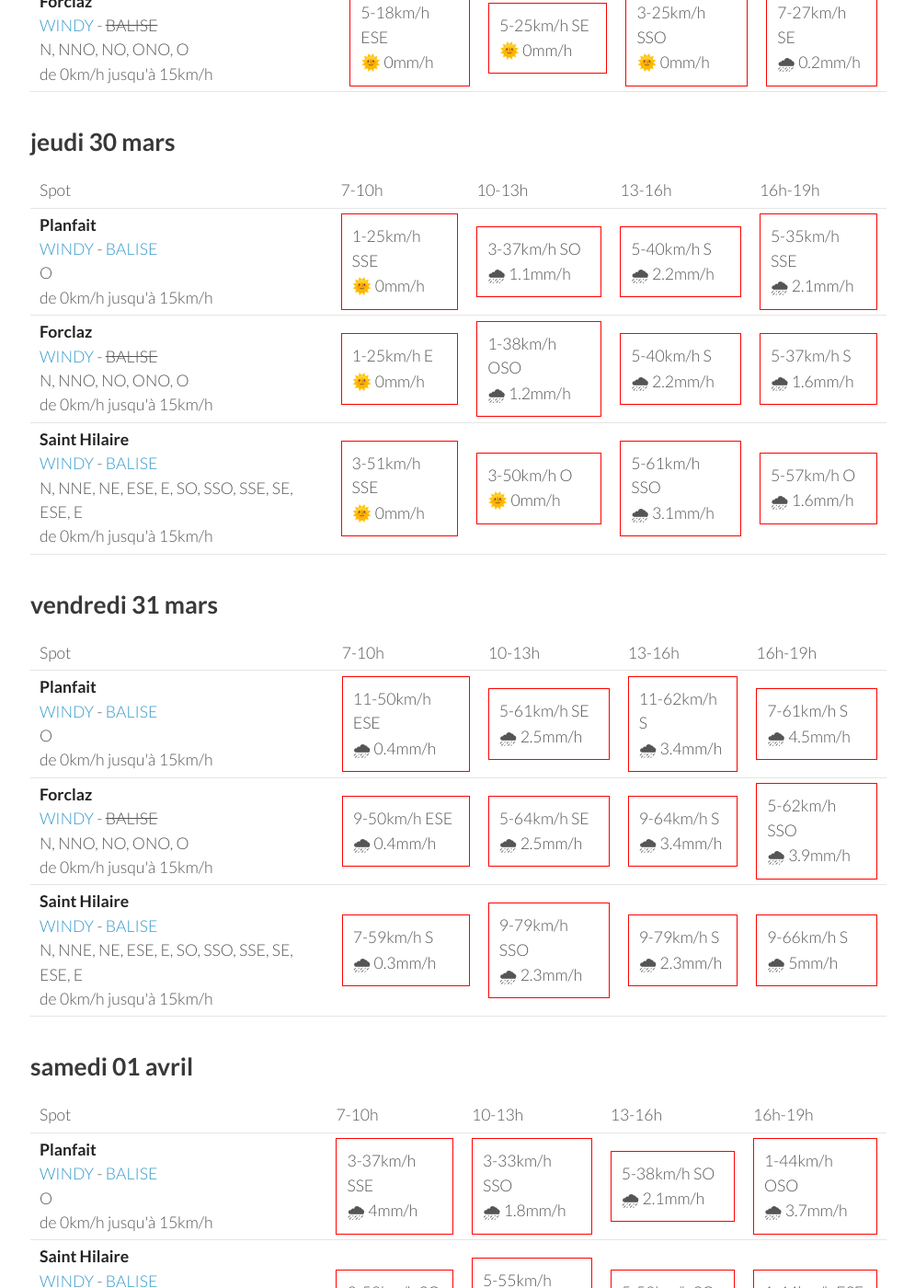
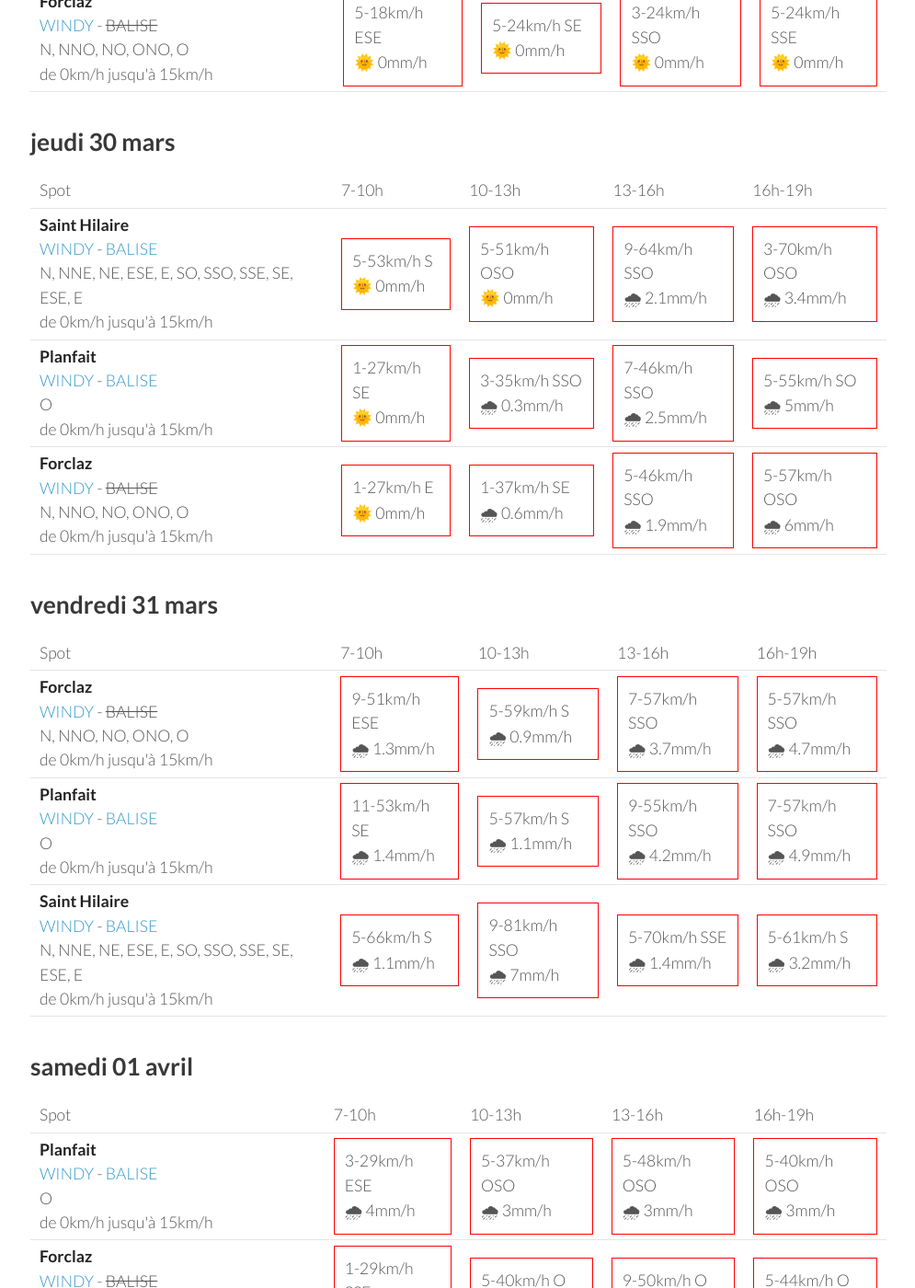
Before and after one commit to parapente-dans-le-nord/parapente-dans-le-nord.github.io, a Jekyll site: the page built from alpes_nord.markdown, in a window 1280 px wide and 1400 px high, scrolled down 1626 px. Shown: the whole window at 92% size, without its empty margins (25-1020 px from the left). Built offline with Jekyll 4.4.1, drawn with Linux system fonts in a browser that asks for light colours; some of the changed text lies outside the part shown.

Commit message:
update index.markdown

```diff
--- a/alpes_nord.markdown
+++ b/alpes_nord.markdown
@@ -114,9 +114,9 @@ page mise à jour le lundi 27 mars 19:26
         <td><strong>Saint Hilaire</strong><br><a href="https://windy.com/45.307/5.888?45.087,5.889,9,m:eUFagkX">WINDY</a> - <span class=""><a href="http://www.balisemeteo.com/balise.php?idBalise=61">BALISE</a> </span><br> <span class="vent-favorable">N, NNE, NE, ESE, E, SO, SSO, SSE, SE, ESE, E</span><br><span class="force-vent">de 0km/h jusqu'à 15km/h</span> </td>
 
             <td><div class="flyable"><p>3-14km/h SO</p><p>🌞 0mm/h</p></div></td>
-            <td><div class="not-flyable"><p>3-22km/h SSE</p><p>🌞 0mm/h</p></div></td>
-            <td><div class="not-flyable"><p>5-25km/h SO</p><p>🌞 0mm/h</p></div></td>
-            <td><div class="not-flyable"><p>5-29km/h S</p><p>🌧 0.3mm/h</p></div></td>
+            <td><div class="not-flyable"><p>3-24km/h SSO</p><p>🌞 0mm/h</p></div></td>
+            <td><div class="not-flyable"><p>5-25km/h S</p><p>🌞 0mm/h</p></div></td>
+            <td><div class="not-flyable"><p>5-24km/h SSE</p><p>🌞 0mm/h</p></div></td>
 
 
     </tr>
@@ -125,8 +125,8 @@ page mise à jour le lundi 27 mars 19:26
 
             <td><div class="not-flyable"><p>7-16km/h SE</p><p>🌞 0mm/h</p></div></td>
             <td><div class="not-flyable"><p>5-24km/h SE</p><p>🌞 0mm/h</p></div></td>
-            <td><div class="not-flyable"><p>5-25km/h SO</p><p>🌞 0mm/h</p></div></td>
-            <td><div class="not-flyable"><p>7-25km/h SE</p><p>🌧 0.4mm/h</p></div></td>
+            <td><div class="not-flyable"><p>5-24km/h S</p><p>🌞 0mm/h</p></div></td>
+            <td><div class="not-flyable"><p>5-22km/h SSE</p><p>🌞 0mm/h</p></div></td>
 
 
     </tr>
@@ -134,9 +134,9 @@ page mise à jour le lundi 27 mars 19:26
         <td><strong>Forclaz</strong><br><a href="https://windy.com/45.814/6.247?45.375,6.246,8,m:eVwaglz">WINDY</a> - <span class="no-balise"> BALISE </span><br> <span class="vent-favorable">N, NNO, NO, ONO, O</span><br><span class="force-vent">de 0km/h jusqu'à 15km/h</span> </td>
 
             <td><div class="not-flyable"><p>5-18km/h ESE</p><p>🌞 0mm/h</p></div></td>
-            <td><div class="not-flyable"><p>5-25km/h SE</p><p>🌞 0mm/h</p></div></td>
-            <td><div class="not-flyable"><p>3-25km/h SSO</p><p>🌞 0mm/h</p></div></td>
-            <td><div class="not-flyable"><p>7-27km/h SE</p><p>🌧 0.2mm/h</p></div></td>
+            <td><div class="not-flyable"><p>5-24km/h SE</p><p>🌞 0mm/h</p></div></td>
+            <td><div class="not-flyable"><p>3-24km/h SSO</p><p>🌞 0mm/h</p></div></td>
+            <td><div class="not-flyable"><p>5-24km/h SSE</p><p>🌞 0mm/h</p></div></td>
 
 
     </tr>
@@ -157,32 +157,32 @@ page mise à jour le lundi 27 mars 19:26
       <td>16h-19h</td>
     </tr>
 <tr>
+        <td><strong>Saint Hilaire</strong><br><a href="https://windy.com/45.307/5.888?45.087,5.889,9,m:eUFagkX">WINDY</a> - <span class=""><a href="http://www.balisemeteo.com/balise.php?idBalise=61">BALISE</a> </span><br> <span class="vent-favorable">N, NNE, NE, ESE, E, SO, SSO, SSE, SE, ESE, E</span><br><span class="force-vent">de 0km/h jusqu'à 15km/h</span> </td>
+
+            <td><div class="not-flyable"><p>5-53km/h S</p><p>🌞 0mm/h</p></div></td>
+            <td><div class="not-flyable"><p>5-51km/h OSO</p><p>🌞 0mm/h</p></div></td>
+            <td><div class="not-flyable"><p>9-64km/h SSO</p><p>🌧 2.1mm/h</p></div></td>
+            <td><div class="not-flyable"><p>3-70km/h OSO</p><p>🌧 3.4mm/h</p></div></td>
+
+
+    </tr>
+<tr>
         <td><strong>Planfait</strong><br><a href="https://windy.com/45.853/6.223?45.415,6.223,8">WINDY</a> - <span class=""><a href="https://www.openwindmap.org/PP496">BALISE</a> </span><br> <span class="vent-favorable">O</span><br><span class="force-vent">de 0km/h jusqu'à 15km/h</span> </td>
 
-            <td><div class="not-flyable"><p>1-25km/h SSE</p><p>🌞 0mm/h</p></div></td>
-            <td><div class="not-flyable"><p>3-37km/h SO</p><p>🌧 1.1mm/h</p></div></td>
-            <td><div class="not-flyable"><p>5-40km/h S</p><p>🌧 2.2mm/h</p></div></td>
-            <td><div class="not-flyable"><p>5-35km/h SSE</p><p>🌧 2.1mm/h</p></div></td>
+            <td><div class="not-flyable"><p>1-27km/h SE</p><p>🌞 0mm/h</p></div></td>
+            <td><div class="not-flyable"><p>3-35km/h SSO</p><p>🌧 0.3mm/h</p></div></td>
+            <td><div class="not-flyable"><p>7-46km/h SSO</p><p>🌧 2.5mm/h</p></div></td>
+            <td><div class="not-flyable"><p>5-55km/h SO</p><p>🌧 5mm/h</p></div></td>
 
 
     </tr>
 <tr>
         <td><strong>Forclaz</strong><br><a href="https://windy.com/45.814/6.247?45.375,6.246,8,m:eVwaglz">WINDY</a> - <span class="no-balise"> BALISE </span><br> <span class="vent-favorable">N, NNO, NO, ONO, O</span><br><span class="force-vent">de 0km/h jusqu'à 15km/h</span> </td>
 
-            <td><div class="not-flyable"><p>1-25km/h E</p><p>🌞 0mm/h</p></div></td>
-            <td><div class="not-flyable"><p>1-38km/h OSO</p><p>🌧 1.2mm/h</p></div></td>
-            <td><div class="not-flyable"><p>5-40km/h S</p><p>🌧 2.2mm/h</p></div></td>
-            <td><div class="not-flyable"><p>5-37km/h S</p><p>🌧 1.6mm/h</p></div></td>
-
-
-    </tr>
-<tr>
-        <td><strong>Saint Hilaire</strong><br><a href="https://windy.com/45.307/5.888?45.087,5.889,9,m:eUFagkX">WINDY</a> - <span class=""><a href="http://www.balisemeteo.com/balise.php?idBalise=61">BALISE</a> </span><br> <span class="vent-favorable">N, NNE, NE, ESE, E, SO, SSO, SSE, SE, ESE, E</span><br><span class="force-vent">de 0km/h jusqu'à 15km/h</span> </td>
-
-            <td><div class="not-flyable"><p>3-51km/h SSE</p><p>🌞 0mm/h</p></div></td>
-            <td><div class="not-flyable"><p>3-50km/h O</p><p>🌞 0mm/h</p></div></td>
-            <td><div class="not-flyable"><p>5-61km/h SSO</p><p>🌧 3.1mm/h</p></div></td>
-            <td><div class="not-flyable"><p>5-57km/h O</p><p>🌧 1.6mm/h</p></div></td>
+            <td><div class="not-flyable"><p>1-27km/h E</p><p>🌞 0mm/h</p></div></td>
+            <td><div class="not-flyable"><p>1-37km/h SE</p><p>🌧 0.6mm/h</p></div></td>
+            <td><div class="not-flyable"><p>5-46km/h SSO</p><p>🌧 1.9mm/h</p></div></td>
+            <td><div class="not-flyable"><p>5-57km/h OSO</p><p>🌧 6mm/h</p></div></td>
 
 
     </tr>
@@ -203,32 +203,32 @@ page mise à jour le lundi 27 mars 19:26
       <td>16h-19h</td>
     </tr>
 <tr>
-        <td><strong>Planfait</strong><br><a href="https://windy.com/45.853/6.223?45.415,6.223,8">WINDY</a> - <span class=""><a href="https://www.openwindmap.org/PP496">BALISE</a> </span><br> <span class="vent-favorable">O</span><br><span class="force-vent">de 0km/h jusqu'à 15km/h</span> </td>
+        <td><strong>Forclaz</strong><br><a href="https://windy.com/45.814/6.247?45.375,6.246,8,m:eVwaglz">WINDY</a> - <span class="no-balise"> BALISE </span><br> <span class="vent-favorable">N, NNO, NO, ONO, O</span><br><span class="force-vent">de 0km/h jusqu'à 15km/h</span> </td>
 
-            <td><div class="not-flyable"><p>11-50km/h ESE</p><p>🌧 0.4mm/h</p></div></td>
-            <td><div class="not-flyable"><p>5-61km/h SE</p><p>🌧 2.5mm/h</p></div></td>
-            <td><div class="not-flyable"><p>11-62km/h S</p><p>🌧 3.4mm/h</p></div></td>
-            <td><div class="not-flyable"><p>7-61km/h S</p><p>🌧 4.5mm/h</p></div></td>
+            <td><div class="not-flyable"><p>9-51km/h ESE</p><p>🌧 1.3mm/h</p></div></td>
+            <td><div class="not-flyable"><p>5-59km/h S</p><p>🌧 0.9mm/h</p></div></td>
+            <td><div class="not-flyable"><p>7-57km/h SSO</p><p>🌧 3.7mm/h</p></div></td>
+            <td><div class="not-flyable"><p>5-57km/h SSO</p><p>🌧 4.7mm/h</p></div></td>
 
 
     </tr>
 <tr>
-        <td><strong>Forclaz</strong><br><a href="https://windy.com/45.814/6.247?45.375,6.246,8,m:eVwaglz">WINDY</a> - <span class="no-balise"> BALISE </span><br> <span class="vent-favorable">N, NNO, NO, ONO, O</span><br><span class="force-vent">de 0km/h jusqu'à 15km/h</span> </td>
+        <td><strong>Planfait</strong><br><a href="https://windy.com/45.853/6.223?45.415,6.223,8">WINDY</a> - <span class=""><a href="https://www.openwindmap.org/PP496">BALISE</a> </span><br> <span class="vent-favorable">O</span><br><span class="force-vent">de 0km/h jusqu'à 15km/h</span> </td>
 
-            <td><div class="not-flyable"><p>9-50km/h ESE</p><p>🌧 0.4mm/h</p></div></td>
-            <td><div class="not-flyable"><p>5-64km/h SE</p><p>🌧 2.5mm/h</p></div></td>
-            <td><div class="not-flyable"><p>9-64km/h S</p><p>🌧 3.4mm/h</p></div></td>
-            <td><div class="not-flyable"><p>5-62km/h SSO</p><p>🌧 3.9mm/h</p></div></td>
+            <td><div class="not-flyable"><p>11-53km/h SE</p><p>🌧 1.4mm/h</p></div></td>
+            <td><div class="not-flyable"><p>5-57km/h S</p><p>🌧 1.1mm/h</p></div></td>
+            <td><div class="not-flyable"><p>9-55km/h SSO</p><p>🌧 4.2mm/h</p></div></td>
+            <td><div class="not-flyable"><p>7-57km/h SSO</p><p>🌧 4.9mm/h</p></div></td>
 
 
     </tr>
 <tr>
         <td><strong>Saint Hilaire</strong><br><a href="https://windy.com/45.307/5.888?45.087,5.889,9,m:eUFagkX">WINDY</a> - <span class=""><a href="http://www.balisemeteo.com/balise.php?idBalise=61">BALISE</a> </span><br> <span class="vent-favorable">N, NNE, NE, ESE, E, SO, SSO, SSE, SE, ESE, E</span><br><span class="force-vent">de 0km/h jusqu'à 15km/h</span> </td>
 
-            <td><div class="not-flyable"><p>7-59km/h S</p><p>🌧 0.3mm/h</p></div></td>
-            <td><div class="not-flyable"><p>9-79km/h SSO</p><p>🌧 2.3mm/h</p></div></td>
-            <td><div class="not-flyable"><p>9-79km/h S</p><p>🌧 2.3mm/h</p></div></td>
-            <td><div class="not-flyable"><p>9-66km/h S</p><p>🌧 5mm/h</p></div></td>
+            <td><div class="not-flyable"><p>5-66km/h S</p><p>🌧 1.1mm/h</p></div></td>
+            <td><div class="not-flyable"><p>9-81km/h SSO</p><p>🌧 7mm/h</p></div></td>
+            <td><div class="not-flyable"><p>5-70km/h SSE</p><p>🌧 1.4mm/h</p></div></td>
+            <td><div class="not-flyable"><p>5-61km/h S</p><p>🌧 3.2mm/h</p></div></td>
 
 
     </tr>
@@ -251,30 +251,30 @@ page mise à jour le lundi 27 mars 19:26
 <tr>
         <td><strong>Planfait</strong><br><a href="https://windy.com/45.853/6.223?45.415,6.223,8">WINDY</a> - <span class=""><a href="https://www.openwindmap.org/PP496">BALISE</a> </span><br> <span class="vent-favorable">O</span><br><span class="force-vent">de 0km/h jusqu'à 15km/h</span> </td>
 
-            <td><div class="not-flyable"><p>3-37km/h SSE</p><p>🌧 4mm/h</p></div></td>
-            <td><div class="not-flyable"><p>3-33km/h SSO</p><p>🌧 1.8mm/h</p></div></td>
-            <td><div class="not-flyable"><p>5-38km/h SO</p><p>🌧 2.1mm/h</p></div></td>
-            <td><div class="not-flyable"><p>1-44km/h OSO</p><p>🌧 3.7mm/h</p></div></td>
+            <td><div class="not-flyable"><p>3-29km/h ESE</p><p>🌧 4mm/h</p></div></td>
+            <td><div class="not-flyable"><p>5-37km/h OSO</p><p>🌧 3mm/h</p></div></td>
+            <td><div class="not-flyable"><p>5-48km/h OSO</p><p>🌧 3mm/h</p></div></td>
+            <td><div class="not-flyable"><p>5-40km/h OSO</p><p>🌧 3mm/h</p></div></td>
+
+
+    </tr>
+<tr>
+        <td><strong>Forclaz</strong><br><a href="https://windy.com/45.814/6.247?45.375,6.246,8,m:eVwaglz">WINDY</a> - <span class="no-balise"> BALISE </span><br> <span class="vent-favorable">N, NNO, NO, ONO, O</span><br><span class="force-vent">de 0km/h jusqu'à 15km/h</span> </td>
+
+            <td><div class="not-flyable"><p>1-29km/h SSE</p><p>🌧 2mm/h</p></div></td>
+            <td><div class="not-flyable"><p>5-40km/h O</p><p>🌧 2mm/h</p></div></td>
+            <td><div class="not-flyable"><p>9-50km/h O</p><p>🌧 2mm/h</p></div></td>
+            <td><div class="not-flyable"><p>5-44km/h O</p><p>🌧 3mm/h</p></div></td>
 
 
     </tr>
 <tr>
         <td><strong>Saint Hilaire</strong><br><a href="https://windy.com/45.307/5.888?45.087,5.889,9,m:eUFagkX">WINDY</a> - <span class=""><a href="http://www.balisemeteo.com/balise.php?idBalise=61">BALISE</a> </span><br> <span class="vent-favorable">N, NNE, NE, ESE, E, SO, SSO, SSE, SE, ESE, E</span><br><span class="force-vent">de 0km/h jusqu'à 15km/h</span> </td>
 
-            <td><div class="not-flyable"><p>3-53km/h SO</p><p>🌧 0.3mm/h</p></div></td>
-            <td><div class="not-flyable"><p>5-55km/h SSO</p><p>🌧 1.6mm/h</p></div></td>
-            <td><div class="not-flyable"><p>5-53km/h SO</p><p>🌧 4.1mm/h</p></div></td>
-            <td><div class="not-flyable"><p>1-44km/h ESE</p><p>🌧 2.6mm/h</p></div></td>
-
-
-    </tr>
-<tr>
-        <td><strong>Forclaz</strong><br><a href="https://windy.com/45.814/6.247?45.375,6.246,8,m:eVwaglz">WINDY</a> - <span class="no-balise"> BALISE </span><br> <span class="vent-favorable">N, NNO, NO, ONO, O</span><br><span class="force-vent">de 0km/h jusqu'à 15km/h</span> </td>
-
-            <td><div class="not-flyable"><p>3-38km/h S</p><p>🌧 2.8mm/h</p></div></td>
-            <td><div class="not-flyable"><p>3-35km/h SO</p><p>🌧 1.7mm/h</p></div></td>
-            <td><div class="not-flyable"><p>5-38km/h OSO</p><p>🌧 1.7mm/h</p></div></td>
-            <td><div class="not-flyable"><p>3-44km/h OSO</p><p>🌧 2.7mm/h</p></div></td>
+            <td><div class="not-flyable"><p>3-37km/h SO</p><p>🌧 2.8mm/h</p></div></td>
+            <td><div class="not-flyable"><p>5-44km/h O</p><p>🌧 3mm/h</p></div></td>
+            <td><div class="not-flyable"><p>3-42km/h OSO</p><p>🌧 3.7mm/h</p></div></td>
+            <td><div class="not-flyable"><p>5-38km/h SSO</p><p>🌧 3.2mm/h</p></div></td>
 
 
     </tr>
```
Also changed, not shown: other parts of alpes_nord.markdown (+1 -1 lines).
